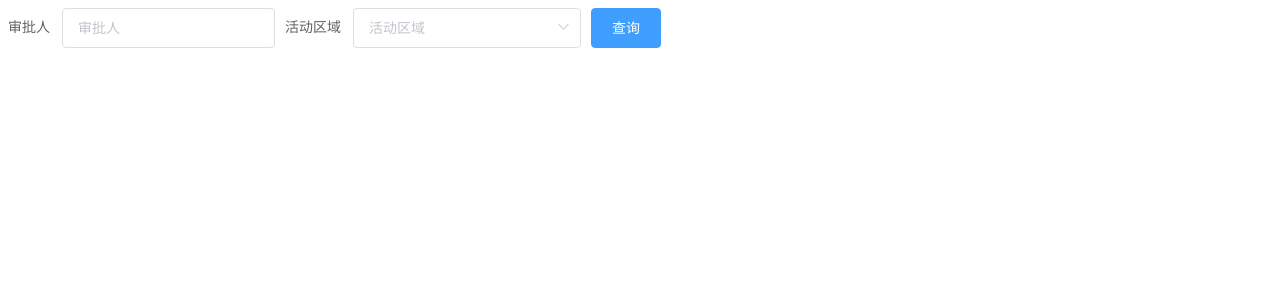
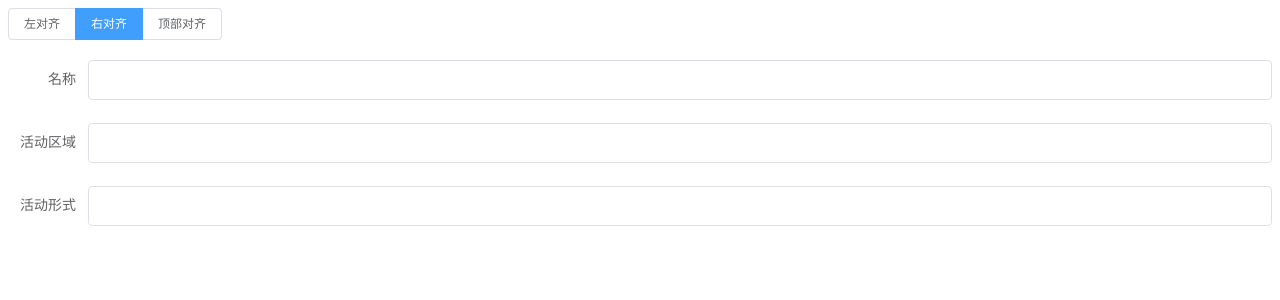
Before and after one commit to kingyeahwei/element_learning, a Vue app: page / in a window 1280 px wide. Shown: the top 300 px of the page. Built offline with nearby package versions, Linux system fonts and the light colour scheme.

Commit message:
form 对齐方式

```diff
--- a/src/App.vue
+++ b/src/App.vue
@@ -1,17 +1,20 @@
 <template xmlns="http://www.w3.org/1999/html">
   <div id="app">
-    <el-form :model="formInline" class="demo-form-inline" :inline="true">
-      <el-form-item label="审批人">
-        <el-input v-model="formInline.user" placeholder="审批人"></el-input>
+    <el-radio-group v-model="labelPosition" size="small">
+      <el-radio-button label="left">左对齐</el-radio-button>
+      <el-radio-button label="right">右对齐</el-radio-button>
+      <el-radio-button label="top">顶部对齐</el-radio-button>
+    </el-radio-group>
+    <div style="margin: 20px"></div>
+    <el-form :label-position="labelPosition" label-width="80px" :model="formLabelAlign">
+      <el-form-item label="名称">
+        <el-input v-model="formLabelAlign.name"></el-input>
       </el-form-item>
       <el-form-item label="活动区域">
-        <el-select v-model="formInline.region" placeholder="活动区域">
-          <el-option label="区域1" value="shanghai"></el-option>
-          <el-option label="区域2" value="beijing"></el-option>
-        </el-select>
+        <el-input v-model="formLabelAlign.region"></el-input>
       </el-form-item>
-      <el-form-item>
-        <el-button type="primary" @click="onSubmit">查询</el-button>
+      <el-form-item label="活动形式">
+        <el-input v-model="formLabelAlign.type"></el-input>
       </el-form-item>
     </el-form>
   </div>
@@ -23,16 +26,15 @@
     name: "app",
     data() {
       return {
-        formInline: {
-          user: "",
-          region: ""
+        labelPosition: "right",
+        formLabelAlign: {
+          name: "",
+          region: "",
+          type: ""
         }
       }
     },
     methods: {
-      onSubmit() {
-        console.log("submit!!")
-      }
     }
   };
 </script>
```
